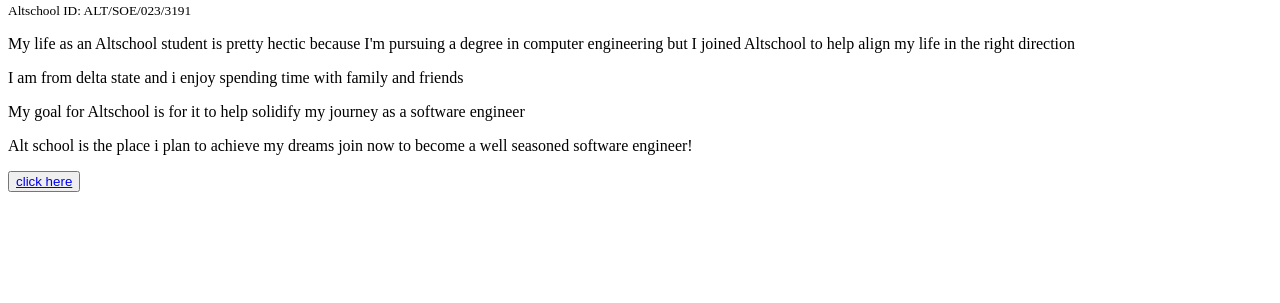
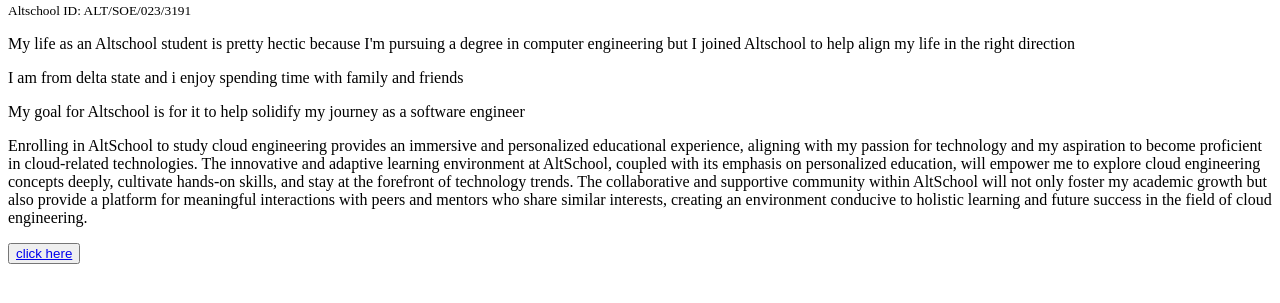
Before and after one commit to komzibaby/ALTSCHOOLASSIGNMENT1, a plain HTML site: page index.html in a window 1280 px wide. Shown: the part 79-382 px from the top of the page. Drawn offline with Linux system fonts and the light colour scheme.

Commit message:
Update index.html

```diff
--- a/index.html
+++ b/index.html
@@ -11,7 +11,7 @@
 <p>My life as an Altschool student is pretty hectic because I'm pursuing a degree in computer engineering but I joined Altschool to help align my life in the right direction</p>
 <p>I am from delta state and i enjoy spending time with family and friends</p>
 <p>My goal for Altschool is for it to help solidify my journey as a software engineer </p>
-<p> Alt school is the place i plan to achieve my dreams join now to become a well seasoned software engineer!</p>
+<p>Enrolling in AltSchool to study cloud engineering provides an immersive and personalized educational experience, aligning with my passion for technology and my aspiration to become proficient in cloud-related technologies. The innovative and adaptive learning environment at AltSchool, coupled with its emphasis on personalized education, will empower me to explore cloud engineering concepts deeply, cultivate hands-on skills, and stay at the forefront of technology trends. The collaborative and supportive community within AltSchool will not only foster my academic growth but also provide a platform for meaningful interactions with peers and mentors who share similar interests, creating an environment conducive to holistic learning and future success in the field of cloud engineering.</p>
 <button><a href="form.html">click here</a></button>
 </body>
 </html>
```
